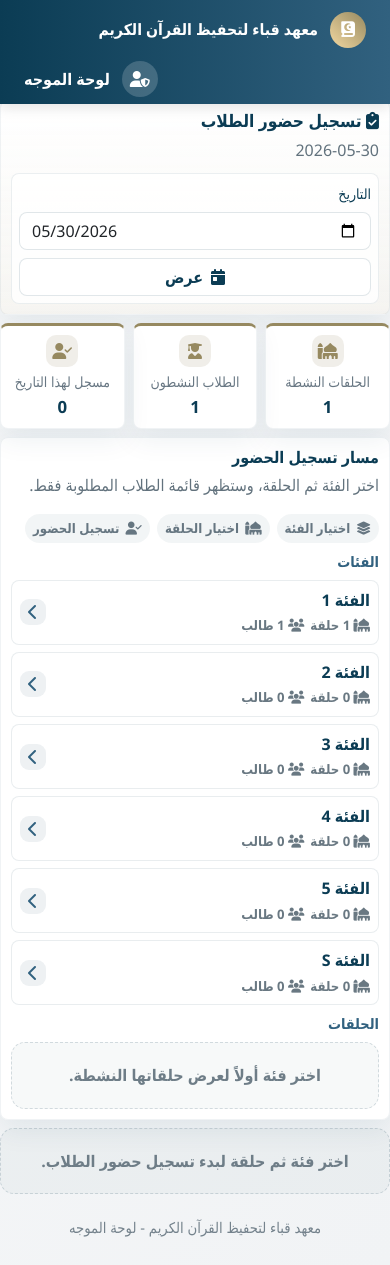
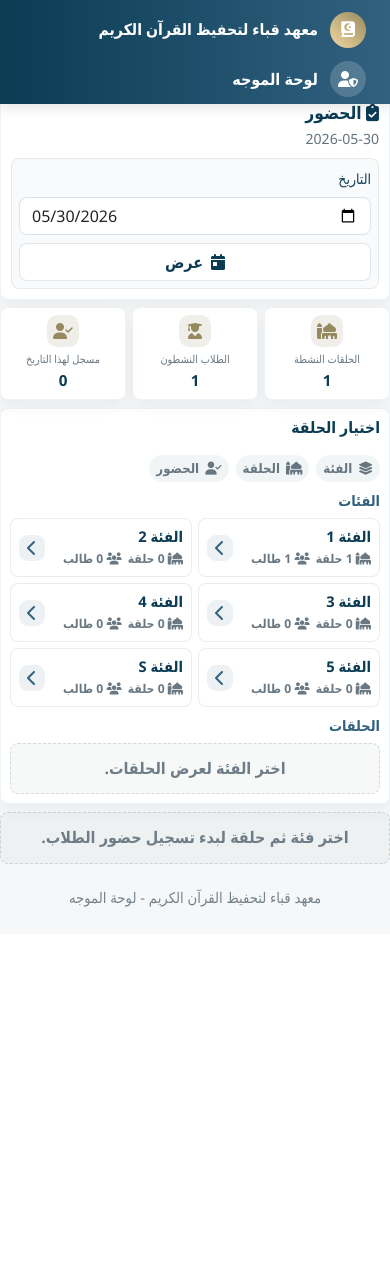
Before and after one commit to omarSafii/qubaa_new, a Django app: page /halaqas/supervisor/ in a window 390 px wide. After the commit the page ends 907 px from the top, so only its background shows below. Run offline with Django 5.2, Linux system fonts and the light colour scheme; a user stored in the database is signed in; data comes from the database, SQL or seed files in the repository; tables that the repository leaves empty hold one stand-in row (values such as "Sample post"); parts of the project's set-up code (start-up, migrations or seed data) failed here and were passed over.

Commit message:
Final mobile polish for parent summary and supervisor page

```diff
--- a/backend/halaqas/templates/halaqas/supervisor_dashboard.html
+++ b/backend/halaqas/templates/halaqas/supervisor_dashboard.html
@@ -15,7 +15,7 @@
       --color-success: #4CAF50;
       --color-warning: #FFC107;
       --color-danger: #F44336;
-      --shadow-soft: 0 10px 28px rgba(11, 60, 84, 0.08);
+      --shadow-soft: 0 6px 16px rgba(11, 60, 84, 0.06);
     }
 
     * {
@@ -25,7 +25,8 @@
     body {
       min-height: 100vh;
       padding-top: 72px;
-      background: linear-gradient(135deg, #f8f9fa 0%, #f1f3f5 100%);
+      overflow-x: hidden;
+      background: #f6f7f8;
       color: var(--color-primary);
       font-family: 'Segoe UI', Tahoma, Geneva, Verdana, sans-serif;
     }
@@ -89,7 +90,7 @@
     .hero-card {
       padding: 10px;
       margin-bottom: 8px;
-      background: linear-gradient(180deg, rgba(255, 255, 255, 0.99), rgba(242, 216, 161, 0.08));
+      background: #fff;
     }
 
     .hero-grid,
@@ -111,8 +112,9 @@
 
     .muted-text {
       color: #62727d;
-      line-height: 1.8;
+      line-height: 1.55;
       margin: 0;
+      font-size: .88rem;
     }
 
     .date-form {
@@ -121,7 +123,7 @@
       align-items: end;
       padding: 7px;
       border-radius: 8px;
-      background: rgba(255, 255, 255, 0.82);
+      background: rgba(11, 60, 84, 0.025);
       border: 1px solid rgba(11, 60, 84, 0.08);
     }
 
@@ -169,15 +171,16 @@
     .stats-grid {
       grid-template-columns: repeat(3, minmax(0, 1fr));
       margin-bottom: 8px;
-      gap: 8px;
+      gap: 6px;
     }
 
     .stat-card {
-      padding: 9px;
+      min-height: 64px;
+      padding: 8px;
       display: flex;
       align-items: center;
-      gap: 8px;
-      border-top: 3px solid var(--color-accent);
+      gap: 7px;
+      border-top: 0;
     }
 
     .stat-icon {
@@ -195,11 +198,12 @@
     .stat-card small {
       display: block;
       color: #687783;
-      margin-bottom: 3px;
+      margin-bottom: 1px;
+      font-size: .76rem;
     }
 
     .stat-card strong {
-      font-size: 1.05rem;
+      font-size: 1.08rem;
       line-height: 1.3;
     }
 
@@ -216,9 +220,9 @@
     }
 
     .workflow-card {
-      padding: 10px;
+      padding: 9px;
       margin-bottom: 8px;
-      background: rgba(255,255,255,.97);
+      background: #fff;
     }
 
     .workflow-head {
@@ -226,12 +230,12 @@
       align-items: flex-start;
       justify-content: space-between;
       gap: 14px;
-      margin-bottom: 8px;
+      margin-bottom: 6px;
     }
 
     .workflow-title {
       margin: 0 0 4px;
-      font-size: 1rem;
+      font-size: .98rem;
       font-weight: 800;
     }
 
@@ -248,7 +252,7 @@
       display: inline-flex;
       align-items: center;
       gap: 6px;
-      padding: 5px 8px;
+      padding: 4px 7px;
       border-radius: 999px;
       background: rgba(11, 60, 84, 0.05);
     }
@@ -260,7 +264,7 @@
 
     .choice-section {
       display: grid;
-      gap: 7px;
+      gap: 6px;
       margin-top: 8px;
     }
 
@@ -273,22 +277,22 @@
 
     .choice-grid {
       display: grid;
-      grid-template-columns: repeat(auto-fit, minmax(140px, 1fr));
-      gap: 7px;
+      grid-template-columns: repeat(auto-fit, minmax(128px, 1fr));
+      gap: 6px;
     }
 
     .choice-card {
-      min-height: 44px;
+      min-height: 48px;
       padding: 8px;
       border-radius: 8px;
       border: 1px solid rgba(11, 60, 84, 0.09);
       background: rgba(255, 255, 255, 0.9);
       color: var(--color-primary);
       text-decoration: none;
-      display: flex;
+      display: grid;
+      grid-template-columns: 1fr auto;
       align-items: center;
-      justify-content: space-between;
-      gap: 10px;
+      gap: 8px;
       transition: border-color 0.2s ease, box-shadow 0.2s ease, background 0.2s ease;
     }
 
@@ -311,16 +315,17 @@
     .choice-title {
       display: block;
       font-weight: 900;
-      line-height: 1.4;
+      line-height: 1.35;
+      font-size: .92rem;
     }
 
     .choice-meta {
       display: flex;
       flex-wrap: wrap;
       gap: 6px;
-      margin-top: 5px;
+      margin-top: 3px;
       color: #697882;
-      font-size: 0.82rem;
+      font-size: 0.76rem;
       font-weight: 700;
     }
 
@@ -582,14 +587,14 @@
     }
 
     .empty-state {
-      padding: 18px;
-      border-radius: 14px;
+      padding: 12px;
+      border-radius: 8px;
       border: 1px dashed rgba(11, 60, 84, 0.16);
       background: rgba(11, 60, 84, 0.03);
       color: #6e7d87;
       text-align: center;
       font-weight: 700;
-      line-height: 1.8;
+      line-height: 1.6;
     }
 
     .footer-note {
@@ -625,7 +630,7 @@
 
     @media (max-width: 767px) {
       body {
-        padding-top: 92px;
+        padding-top: 84px;
       }
 
       .navbar {
@@ -642,7 +647,7 @@
       }
 
       .supervisor-info {
-        width: 100%;
+        width: auto;
         justify-content: flex-end;
       }
 
@@ -747,7 +752,7 @@
 
     @media (max-width: 430px) {
       .choice-grid {
-        grid-template-columns: 1fr;
+        grid-template-columns: repeat(2, minmax(0, 1fr));
       }
 
       .stats-grid {
@@ -755,12 +760,23 @@
       }
 
       .stat-card {
-        display: block;
+        display: grid;
+        justify-items: center;
         text-align: center;
+        gap: 4px;
+        padding: 7px 5px;
       }
 
       .stat-icon {
-        margin-bottom: 4px;
+        margin-bottom: 0;
+      }
+
+      .stat-card small {
+        font-size: .68rem;
+      }
+
+      .stat-card strong {
+        font-size: .95rem;
       }
 
       .status-option span {
@@ -791,7 +807,7 @@
     <section class="dashboard-card hero-card">
       <div class="hero-grid">
         <div>
-          <h1 class="hero-title"><i class="fas fa-clipboard-check"></i> تسجيل حضور الطلاب</h1>
+          <h1 class="hero-title"><i class="fas fa-clipboard-check"></i> الحضور</h1>
           <p class="muted-text">{{ selected_date|date:"Y-m-d" }}{% if selected_category %} - {{ selected_category.name }}{% endif %}{% if selected_halaqa %} - {{ selected_halaqa.name }}{% endif %}</p>
         </div>
         <form method="get" class="date-form">
@@ -832,13 +848,12 @@
     <section class="dashboard-card workflow-card">
       <div class="workflow-head">
         <div>
-          <h2 class="workflow-title">مسار تسجيل الحضور</h2>
-          <p class="muted-text">اختر الفئة ثم الحلقة، وستظهر قائمة الطلاب المطلوبة فقط.</p>
+          <h2 class="workflow-title">اختيار الحلقة</h2>
         </div>
         <div class="workflow-steps" aria-label="مسار العمل">
-          <span class="workflow-step {% if selected_category %}is-active{% endif %}"><i class="fas fa-layer-group"></i> اختيار الفئة</span>
-          <span class="workflow-step {% if selected_halaqa %}is-active{% endif %}"><i class="fas fa-mosque"></i> اختيار الحلقة</span>
-          <span class="workflow-step {% if selected_halaqa %}is-active{% endif %}"><i class="fas fa-user-check"></i> تسجيل الحضور</span>
+          <span class="workflow-step {% if selected_category %}is-active{% endif %}"><i class="fas fa-layer-group"></i> الفئة</span>
+          <span class="workflow-step {% if selected_halaqa %}is-active{% endif %}"><i class="fas fa-mosque"></i> الحلقة</span>
+          <span class="workflow-step {% if selected_halaqa %}is-active{% endif %}"><i class="fas fa-user-check"></i> الحضور</span>
         </div>
       </div>
 
@@ -886,7 +901,7 @@
           <div class="empty-state">لا توجد حلقات نشطة داخل هذه الفئة.</div>
           {% endif %}
         {% else %}
-        <div class="empty-state">اختر فئة أولاً لعرض حلقاتها النشطة.</div>
+        <div class="empty-state">اختر الفئة لعرض الحلقات.</div>
         {% endif %}
       </div>
     </section>
```
Also changed, not shown: other parts of backend/halaqas/templates/halaqas/supervisor_dashboard.html (+15 -13 lines), backend/students/templates/students/students_data.html (+70 -40 lines).
